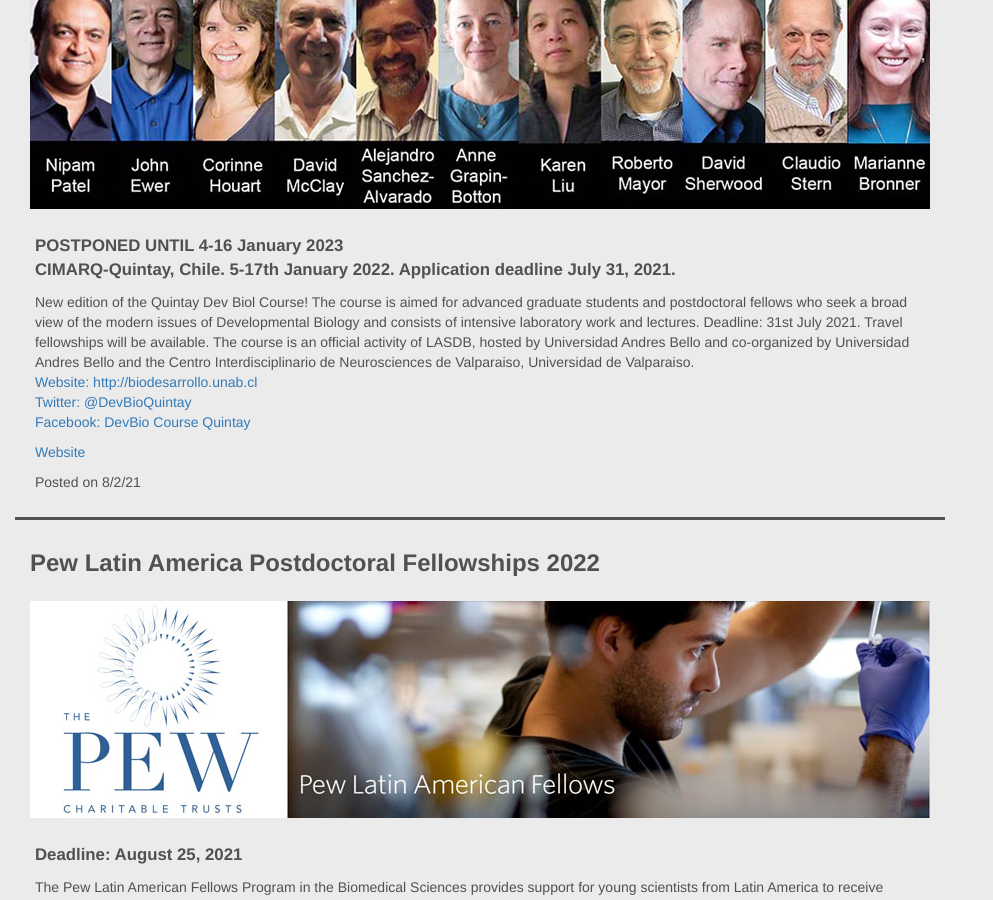
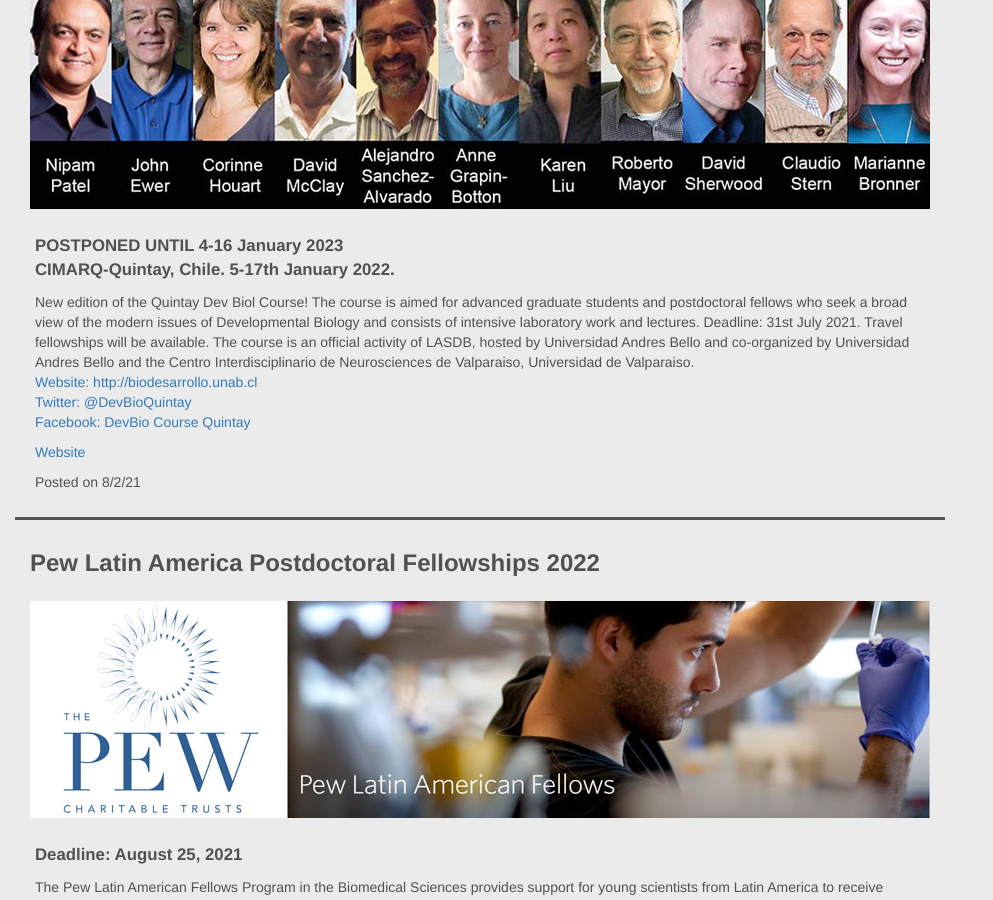
Before and after one commit to lasdb/lasdb.github.io, a Jekyll site: the page built from _posts/2000-01-01-news.markdown, in a window 1280 px wide and 900 px high, scrolled down 1323 px. Shown: the whole window, without its empty margins (0-993 px from the left). Built offline with Jekyll 4.4.1, drawn with Linux system fonts in a browser that asks for light colours; nearby versions of some CDN libraries.

Commit message:
Update 2000-01-01-news.markdown

```diff
--- a/_posts/2000-01-01-news.markdown
+++ b/_posts/2000-01-01-news.markdown
@@ -21,7 +21,7 @@
   - title: 'EMBO Practical Course in Developmental Biology'
     date: '8/2/21'
     subtitle: 'POSTPONED UNTIL 4-16 January 2023 <br>
-    CIMARQ-Quintay, Chile. 5-17th January 2022. Application deadline July 31, 2021.'
+    CIMARQ-Quintay, Chile. 5-17th January 2022.'
     body: 'New edition of the Quintay Dev Biol Course! The course is aimed for advanced graduate students and postdoctoral fellows who seek a broad view of the modern issues of Developmental Biology and consists of intensive laboratory work and lectures. Deadline: 31st July 2021. Travel fellowships will be available. The course is an official activity of LASDB, hosted by Universidad Andres Bello and co-organized by Universidad Andres Bello and the Centro Interdisciplinario de Neurosciences de Valparaiso, Universidad de Valparaiso. <br>
     <a href="http://biodesarrollo.unab.cl" target="_blank">Website: http://biodesarrollo.unab.cl</a> <br>
     <a href="https://twitter.com/DevBioQuintay" target="_blank">Twitter: @DevBioQuintay</a> <br>
```
